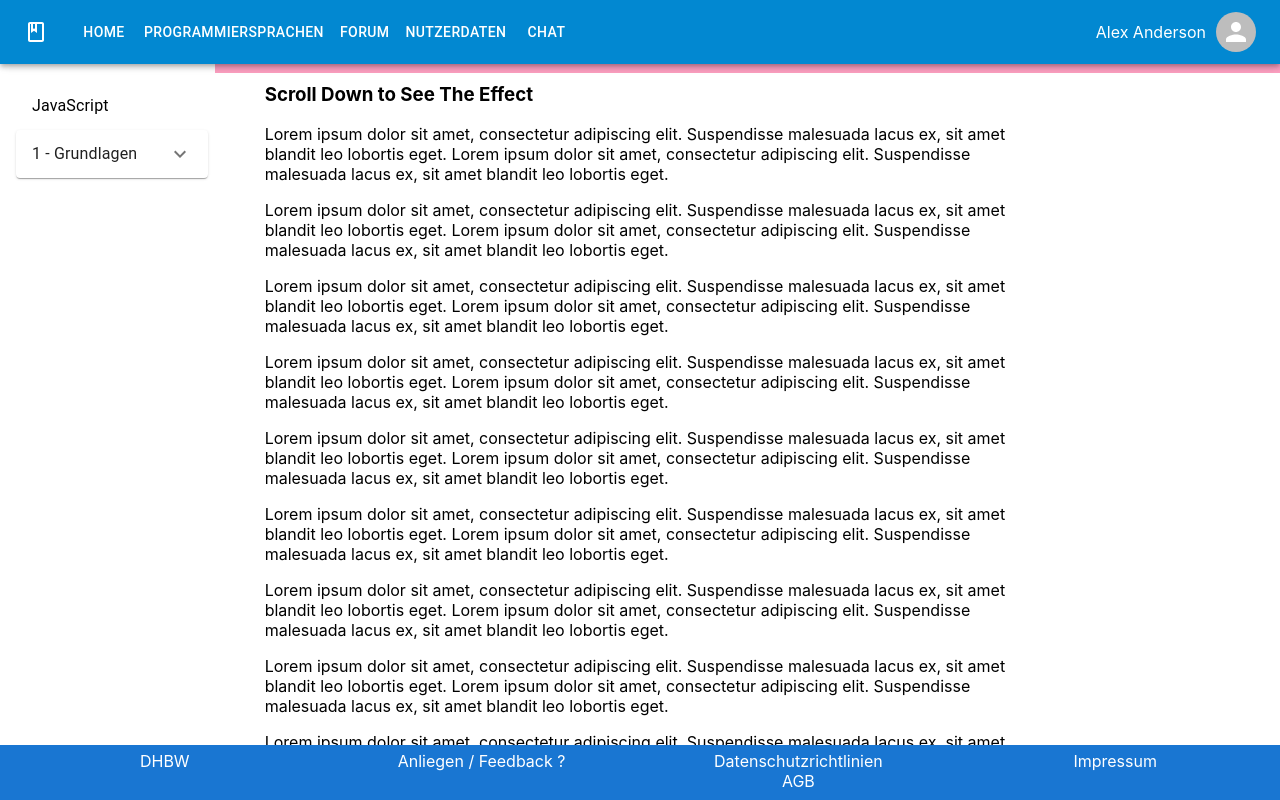
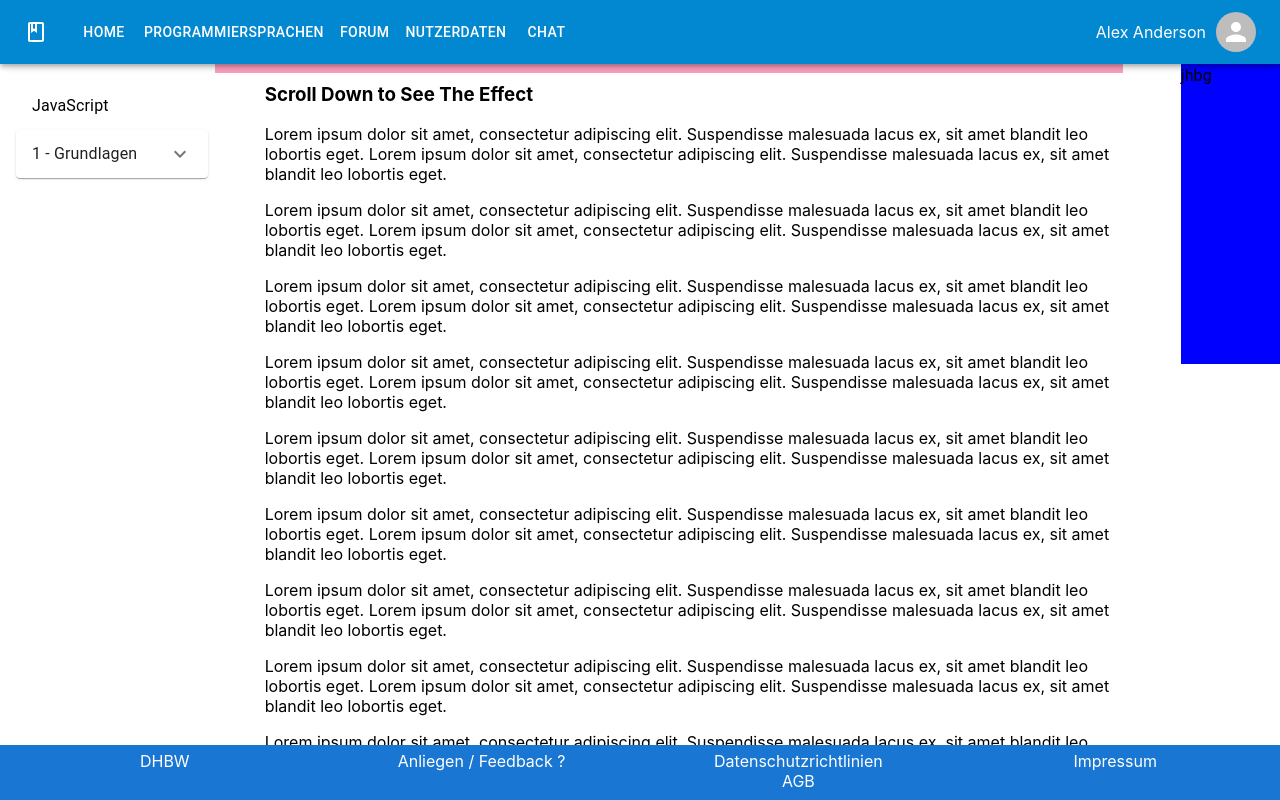
Before and after one commit to sakulklk/Lernmanagement, a Next.js app: page /JSK1 in a window 1280 px wide. Shown: the top 800 px of the page. Built offline with nearby package versions, Linux system fonts and the light colour scheme.

Commit message:
4 files modified

```diff
--- a/components/inhalt/scrollbar.js
+++ b/components/inhalt/scrollbar.js
@@ -30,7 +30,7 @@ export default function StatusBar() {
       <style jsx>{`
             .bar{
               position: fixed;
-              width: 100%;
+              width: 71%;
             }
             `}</style>
       <div className="bar">
--- a/components/inhalt/sideMenuRight.js
+++ b/components/inhalt/sideMenuRight.js
@@ -1,23 +1,19 @@
 import * as React from 'react';
 import Box from '@mui/material/Box';
-import Paper from '@mui/material/Paper';
 import Typography from '@mui/material/Typography';
 
-export default function SimplePaper() {
+export default function BoxSx() {
   return (
     <Box
       sx={{
-        display: 'flex',
-        flexDirection: 'row-reverse',
-        p: 80,
-        m: 16,
-
-        borderRadius: 10,
+        width: '100px',
+        backgroundColor: 'blue',
+        height: 300,
+        b: 6,
+        position: 'fixed',
       }}
     >
-      <Paper elevation={5}>
-        <Typography>hgf</Typography>
-      </Paper>
+      <Typography>jhbg</Typography>
     </Box>
   );
 }
--- a/pages/JSK1.js
+++ b/pages/JSK1.js
@@ -21,12 +21,13 @@ export default function Test() {
               <SideMenu></SideMenu>
             </Box>
           </Grid>
-          {/* <Grid item xs={2}>
-            <SideMenuRight></SideMenuRight>
-          </Grid> */}
-          <Grid item xs={8}>
+
+          <Grid item xs={9}>
             <ScrollBar></ScrollBar>
             <Content></Content>
+          </Grid>
+          <Grid item xs={1}>
+            <SideMenuRight></SideMenuRight>
           </Grid>
         </Grid>
       </div>
```
Also changed, not shown: 1 other file (tests, documents, lock files or other folders).
